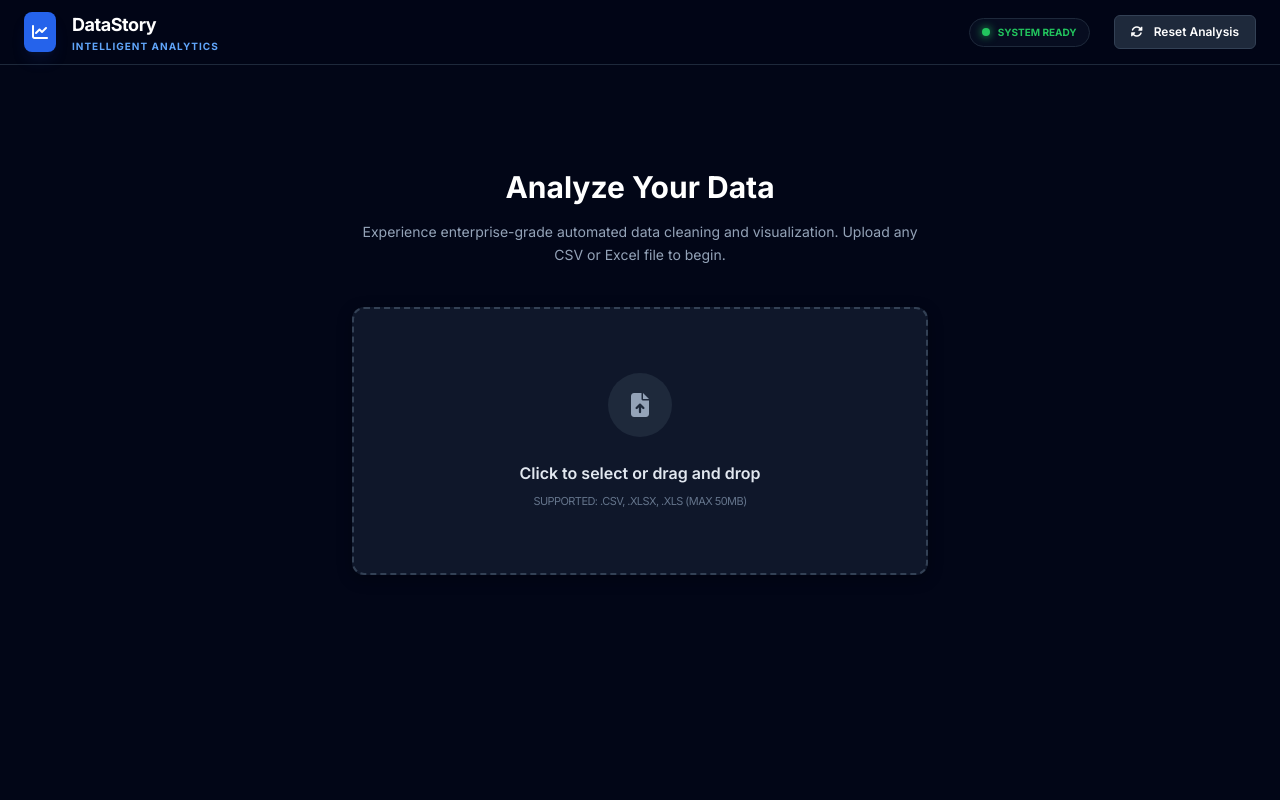
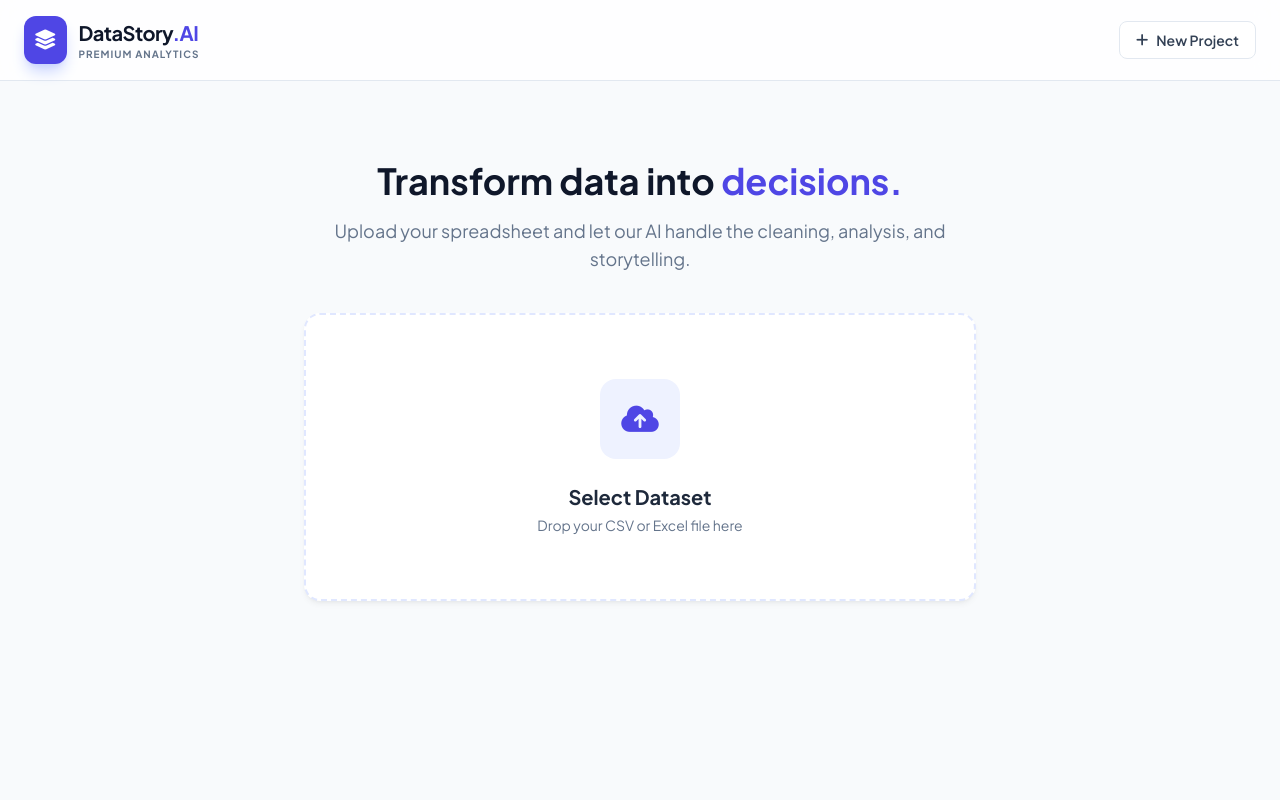
Before and after one commit to shrutikshrivastav/Data-Story-Telling, a Flask app: page / in a window 1280 px wide. Run offline with Flask 3, Linux system fonts and the light colour scheme; some libraries are stand-ins or nearby versions.

Commit message:
Revamp index.html with new styles and layout
Updated the title and styles for a more modern look, including new font and color variables. Enhanced the layout and UI components for better user experience.

```diff
--- a/templates/index.html
+++ b/templates/index.html
@@ -3,209 +3,195 @@
 <head>
     <meta charset="UTF-8">
     <meta name="viewport" content="width=device-width, initial-scale=1.0">
-    <title>DataStory | Enterprise Analytics</title>
+    <title>DataStory AI | Intelligent Insights</title>
 
     <script src="https://cdn.tailwindcss.com"></script>
     <script src="https://cdn.plot.ly/plotly-2.27.0.min.js"></script>
     <link rel="stylesheet" href="https://cdnjs.cloudflare.com/ajax/libs/font-awesome/6.4.0/css/all.min.css">
-    <link href="https://fonts.googleapis.com/css2?family=Inter:wght@400;500;600;700&display=swap" rel="stylesheet">
+    <link href="https://fonts.googleapis.com/css2?family=Plus+Jakarta+Sans:wght@400;500;600;700&display=swap" rel="stylesheet">
 
     <style>
-        body {
-            background: #020617;
-            font-family: 'Inter', sans-serif;
-            color: #e2e8f0;
-            overflow-x: hidden;
+        :root {
+            --primary: #4F46E5; /* Indigo */
+            --bg-light: #F8FAFC;
+            --surface: #FFFFFF;
+            --text-main: #1E293B;
+            --border-color: #E2E8F0;
         }
 
-        /* Professional Scrollbar */
-        ::-webkit-scrollbar { width: 6px; height: 6px; }
-        ::-webkit-scrollbar-track { background: #020617; }
-        ::-webkit-scrollbar-thumb { background: #1e293b; border-radius: 10px; }
-
-        /* Component Styles */
-        .glass-card {
-            background: #0f172a;
-            border: 1px solid #1e293b;
-            border-radius: 12px;
-            box-shadow: 0 4px 15px rgba(0,0,0,0.3);
+        body {
+            background: var(--bg-light);
+            font-family: 'Plus Jakarta Sans', sans-serif;
+            color: var(--text-main);
         }
 
-        .tab-active {
-            color: #38bdf8;
-            border-bottom: 2px solid #38bdf8;
-            background: rgba(56, 189, 248, 0.05);
+        /* Professional Header Glow */
+        .glass-nav {
+            background: rgba(255, 255, 255, 0.8);
+            backdrop-filter: blur(12px);
+            border-bottom: 1px solid var(--border-color);
         }
 
+        /* Elegant Cards */
+        .premium-card {
+            background: var(--surface);
+            border: 1px solid var(--border-color);
+            border-radius: 16px;
+            box-shadow: 0 4px 6px -1px rgba(0, 0, 0, 0.05), 0 2px 4px -2px rgba(0, 0, 0, 0.05);
+            transition: all 0.3s ease;
+        }
+        .premium-card:hover {
+            box-shadow: 0 10px 15px -3px rgba(0, 0, 0, 0.1);
+        }
+
+        /* Tab Styling */
+        .tab-btn {
+            position: relative;
+            padding: 0.75rem 1.25rem;
+            color: #64748B;
+            font-weight: 500;
+            transition: all 0.2s;
+        }
+        .tab-btn.active {
+            color: var(--primary);
+        }
+        .tab-btn.active::after {
+            content: '';
+            position: absolute;
+            bottom: -2px;
+            left: 0;
+            right: 0;
+            height: 2px;
+            background: var(--primary);
+            border-radius: 10px;
+        }
+
+        /* Table Styling */
         .custom-table th {
-            background: #1e293b;
-            color: #38bdf8;
-            position: sticky;
-            top: 0;
-            padding: 14px;
-            text-align: left;
+            background: #F1F5F9;
+            color: #475569;
             font-size: 11px;
             text-transform: uppercase;
-            letter-spacing: 0.05em;
-            z-index: 10;
+            padding: 12px 16px;
+            border-bottom: 2px solid var(--border-color);
+        }
+        .custom-table td {
+            padding: 12px 16px;
+            border-bottom: 1px solid var(--border-color);
+            font-size: 13px;
         }
 
-        .custom-table td {
-            padding: 12px 14px;
-            border-bottom: 1px solid #1e293b;
-            font-size: 13px;
-            color: #94a3b8;
-            white-space: nowrap;
+        /* Loading Animation */
+        .loader {
+            border-top-color: var(--primary);
+            animation: spinner 0.8s linear infinite;
         }
+        @keyframes spinner { 0% { transform: rotate(0deg); } 100% { transform: rotate(360deg); } }
 
-        .custom-table tr:hover td {
-            background: rgba(255,255,255,0.02);
-            color: #f8fafc;
-        }
-
-        .status-dot {
-            width: 8px; height: 8px;
-            background: #22c55e;
-            border-radius: 50%;
-            box-shadow: 0 0 8px #22c55e;
-        }
-
-        /* Animations */
-        .fade-in { animation: fadeIn 0.4s ease-out; }
-        @keyframes fadeIn { from { opacity: 0; transform: translateY(10px); } to { opacity: 1; transform: translateY(0); } }
+        .hidden { display: none; }
     </style>
 </head>
-
 <body class="min-h-screen">
 
-    <header class="border-b border-slate-800 bg-[#020617]/90 backdrop-blur-md sticky top-0 z-50">
-        <div class="max-w-[1600px] mx-auto px-6 h-16 flex items-center justify-between">
-            <div class="flex items-center gap-4">
-                <div class="bg-blue-600 p-2 rounded-lg shadow-lg shadow-blue-900/20">
-                    <i class="fas fa-chart-line text-white"></i>
+    <header class="glass-nav sticky top-0 z-50">
+        <div class="max-w-7xl mx-auto px-6 h-18 py-4 flex items-center justify-between">
+            <div class="flex items-center gap-3">
+                <div class="bg-indigo-600 p-2.5 rounded-xl shadow-lg shadow-indigo-200">
+                    <i class="fas fa-layer-group text-white text-xl"></i>
                 </div>
                 <div>
-                    <h1 class="text-lg font-bold tracking-tight text-white">DataStory</h1>
-                    <p class="text-[10px] text-blue-400 uppercase tracking-widest font-bold">Intelligent Analytics</p>
+                    <h1 class="text-xl font-bold tracking-tight text-slate-900">DataStory<span class="text-indigo-600">.AI</span></h1>
+                    <p class="text-[10px] text-slate-500 uppercase tracking-widest font-bold">Premium Analytics</p>
                 </div>
             </div>
 
-            <div id="nav-tabs" class="hidden flex gap-8 h-full items-center">
-                <button onclick="switchTab('data')" id="tab-data" class="h-full px-4 text-sm font-medium transition-all tab-active">
-                    <i class="fas fa-database mr-2"></i>Data
+            <nav id="nav-tabs" class="hidden flex gap-2">
+                <button onclick="switchTab('data')" id="tab-data" class="tab-btn active">
+                    <i class="fas fa-table-list mr-2"></i>Dataset
                 </button>
-                <button onclick="switchTab('viz')" id="tab-viz" class="h-full px-4 text-sm font-medium transition-all text-slate-400 hover:text-slate-200">
-                    <i class="fas fa-chart-pie mr-2"></i>Visualizations
+                <button onclick="switchTab('viz')" id="tab-viz" class="tab-btn">
+                    <i class="fas fa-chart-line mr-2"></i>Visuals
                 </button>
-                <button onclick="switchTab('nar')" id="tab-nar" class="h-full px-4 text-sm font-medium transition-all text-slate-400 hover:text-slate-200">
-                    <i class="fas fa-magic mr-2"></i>Narrative
+                <button onclick="switchTab('nar')" id="tab-nar" class="tab-btn">
+                    <i class="fas fa-wand-sparkles mr-2"></i>AI Narrative
+                </button>
+            </nav>
+
+            <button onclick="location.reload()" class="bg-white hover:bg-slate-50 text-slate-700 px-4 py-2 rounded-lg text-sm font-semibold border border-slate-200 transition-all flex items-center gap-2">
+                <i class="fas fa-plus"></i> New Project
+            </button>
+        </div>
+    </header>
+
+    <main class="max-w-7xl mx-auto p-8">
+
+        <div id="upload-container" class="mt-12 max-w-2xl mx-auto text-center">
+            <div class="mb-10">
+                <h2 class="text-4xl font-extrabold text-slate-900 mb-4">Transform data into <span class="text-indigo-600">decisions.</span></h2>
+                <p class="text-slate-500 text-lg">Upload your spreadsheet and let our AI handle the cleaning, analysis, and storytelling.</p>
+            </div>
+
+            <label class="premium-card block p-16 border-dashed border-2 border-indigo-100 bg-white hover:border-indigo-400 hover:bg-indigo-50/30 cursor-pointer transition-all group">
+                <input type="file" class="hidden" onchange="handleUpload(this)">
+                <div class="w-20 h-20 bg-indigo-50 rounded-2xl flex items-center justify-center mb-6 mx-auto group-hover:scale-110 transition-transform">
+                    <i class="fas fa-cloud-arrow-up text-3xl text-indigo-600"></i>
+                </div>
+                <h4 class="text-slate-800 font-bold text-xl mb-1">Select Dataset</h4>
+                <p class="text-slate-500 text-sm">Drop your CSV or Excel file here</p>
+            </label>
+        </div>
+
+        <div id="content-area" class="hidden space-y-8">
+
+            <div class="flex flex-wrap items-center justify-between gap-4">
+                <div>
+                    <h3 id="file-name-display" class="text-2xl font-bold text-slate-900">dataset_report.csv</h3>
+                    <p id="file-meta" class="text-sm text-slate-500 font-medium"></p>
+                </div>
+                <button id="download-btn" class="bg-indigo-600 hover:bg-indigo-700 text-white px-5 py-2.5 rounded-xl text-sm font-bold shadow-lg shadow-indigo-200 transition-all">
+                    <i class="fas fa-download mr-2"></i> Download Cleaned CSV
                 </button>
             </div>
 
-            <div class="flex items-center gap-6">
-                <div class="hidden md:flex items-center gap-2 bg-slate-900/50 px-3 py-1.5 rounded-full border border-slate-800">
-                    <div class="status-dot"></div>
-                    <span class="text-[10px] font-bold text-green-500 uppercase">System Ready</span>
-                </div>
-                <button onclick="location.reload()" class="bg-slate-800 hover:bg-slate-700 text-white px-4 py-2 rounded-md text-xs font-semibold border border-slate-700 transition-all">
-                    <i class="fas fa-sync-alt mr-2"></i> Reset Analysis
-                </button>
-            </div>
-        </div>
-    </header>
-
-    <main class="max-w-[1600px] mx-auto p-6">
-
-        <div id="upload-container" class="mt-20 max-w-xl mx-auto text-center fade-in">
-            <h2 class="text-3xl font-bold text-white mb-4">Analyze Your Data</h2>
-            <p class="text-slate-400 mb-10 text-sm leading-relaxed">
-                Experience enterprise-grade automated data cleaning and visualization.
-                Upload any CSV or Excel file to begin.
-            </p>
-
-            <label class="glass-card flex flex-col items-center justify-center p-16 border-dashed border-2 border-slate-700 cursor-pointer hover:border-blue-500 hover:bg-slate-900/50 transition-all group">
-                <input type="file" id="file-input" class="hidden" onchange="handleUpload(this)">
-                <div class="w-16 h-16 bg-slate-800 rounded-full flex items-center justify-center mb-6 group-hover:scale-110 transition-transform">
-                    <i class="fas fa-file-upload text-2xl text-slate-400 group-hover:text-blue-500"></i>
-                </div>
-                <span class="text-slate-200 font-semibold mb-2">Click to select or drag and drop</span>
-                <span class="text-[11px] text-slate-500 uppercase tracking-tighter">Supported: .CSV, .XLSX, .XLS (Max 50MB)</span>
-            </label>
-        </div>
-
-        <div id="content-area" class="hidden space-y-6 fade-in">
-
-            <div class="flex flex-col md:flex-row md:items-center justify-between gap-4 bg-slate-900/30 p-4 rounded-xl border border-slate-800">
-                <div class="flex items-center gap-4">
-                    <div class="p-2 bg-blue-500/10 rounded-lg"><i class="fas fa-file-csv text-blue-500"></i></div>
-                    <div>
-                        <h3 id="file-name-display" class="text-sm font-bold text-white">data_source.csv</h3>
-                        <p id="file-meta" class="text-[11px] text-slate-500 mt-0.5 uppercase tracking-wider font-semibold">0 Rows • 0 Columns</p>
-                    </div>
-                </div>
-                <div class="flex gap-2">
-                    <div class="px-3 py-1 bg-slate-800 rounded text-[10px] font-bold text-slate-300 border border-slate-700 uppercase">Analysis Complete</div>
+            <div id="section-data" class="premium-card overflow-hidden">
+                <div class="overflow-x-auto max-h-[600px]">
+                    <table class="w-full custom-table" id="data-table">
+                        <thead><tr id="table-headers"></tr></thead>
+                        <tbody id="table-body"></tbody>
+                    </table>
                 </div>
             </div>
 
-            <div id="section-data" class="fade-in">
-                <div class="glass-card overflow-hidden">
-                    <div class="overflow-x-auto max-h-[650px]">
-                        <table class="w-full custom-table" id="data-table">
-                            <thead><tr id="table-headers"></tr></thead>
-                            <tbody id="table-body"></tbody>
-                        </table>
-                    </div>
-                </div>
+            <div id="section-viz" class="hidden grid grid-cols-1 lg:grid-cols-2 gap-8">
+                <div class="premium-card p-6" id="chart-main_bar"></div>
+                <div class="premium-card p-6" id="chart-distribution"></div>
+                <div class="premium-card p-6 lg:col-span-2" id="chart-correlation"></div>
             </div>
 
-            <div id="section-viz" class="hidden">
-                <div class="grid grid-cols-1 lg:grid-cols-2 gap-6">
-                    <div class="glass-card p-4">
-                        <div id="chart-main_bar" class="h-[400px] w-full"></div>
-                    </div>
-                    <div class="glass-card p-4">
-                        <div id="chart-distribution" class="h-[400px] w-full"></div>
-                    </div>
-                    <div class="glass-card p-4 lg:col-span-2">
-                        <div id="chart-correlation" class="h-[500px] w-full"></div>
-                    </div>
+            <div id="section-nar" class="hidden max-w-4xl mx-auto grid gap-6">
                 </div>
-            </div>
-
-            <div id="section-nar" class="hidden max-w-4xl mx-auto space-y-4">
-                <div id="narrative-list" class="grid gap-4">
-                    </div>
-            </div>
 
         </div>
     </main>
 
     <script>
-        // Tab Management
+        // 1. Smooth Tab Switching
         function switchTab(tabId) {
-            const tabs = ['data', 'viz', 'nar'];
-            tabs.forEach(id => {
-                const section = document.getElementById(`section-${id}`);
-                const btn = document.getElementById(`tab-${id}`);
-                if (id === tabId) {
-                    section.classList.remove('hidden');
-                    btn.classList.add('tab-active', 'text-white');
-                    btn.classList.remove('text-slate-400');
-                } else {
-                    section.classList.add('hidden');
-                    btn.classList.remove('tab-active', 'text-white');
-                    btn.classList.add('text-slate-400');
-                }
+            ['data', 'viz', 'nar'].forEach(id => {
+                document.getElementById(`section-${id}`).classList.add('hidden');
+                document.getElementById(`tab-${id}`).classList.remove('active');
             });
 
-            // Resize Plotly charts when switching to Viz tab
+            document.getElementById(`section-${tabId}`).classList.remove('hidden');
+            document.getElementById(`tab-${tabId}`).classList.add('active');
+
+            // Force charts to fit container on switch
             if (tabId === 'viz') {
                 window.dispatchEvent(new Event('resize'));
             }
         }
 
-        // File Ingestion Logic
+        // 2. Upload and Backend Communication
         async function handleUpload(input) {
             const file = input.files[0];
             if (!file) return;
@@ -213,90 +199,79 @@
             const formData = new FormData();
             formData.append('file', file);
 
-            // Show Loading State
+            // Professional Loading State
             const container = document.getElementById('upload-container');
-            const originalHTML = container.innerHTML;
             container.innerHTML = `
-                <div class="py-24 text-center">
-                    <div class="inline-block animate-spin mb-6">
-                        <i class="fas fa-circle-notch text-5xl text-blue-500"></i>
-                    </div>
-                    <h3 class="text-xl font-bold text-white mb-2">Analyzing Dataset</h3>
-                    <p class="text-slate-500 text-sm animate-pulse">Running data quality checks and statistical models...</p>
+                <div class="py-20 flex flex-col items-center">
+                    <div class="loader ease-linear rounded-full border-4 border-t-4 border-gray-200 h-16 w-16 mb-6"></div>
+                    <h3 class="text-xl font-bold text-slate-800">Processing Pipeline</h3>
+                    <p class="text-slate-500">Cleansing data and generating AI narratives...</p>
                 </div>
             `;
 
             try {
-                const response = await fetch('/upload', {
-                    method: 'POST',
-                    body: formData
-                });
-
+                const response = await fetch('/upload', { method: 'POST', body: formData });
                 const data = await response.json();
 
-                if (!response.ok || data.error) {
-                    throw new Error(data.error || "Execution failed on server.");
-                }
+                if (!response.ok || data.error) throw new Error(data.error || "Server Error");
 
                 renderDashboard(data);
 
             } catch (error) {
-                console.error("Pipeline Error:", error);
-                alert("❌ System Error: " + error.message);
-                container.innerHTML = originalHTML; // Restore upload UI
+                alert("Pipeline Interrupted: " + error.message);
+                location.reload();
             }
         }
 
-        // Dashboard Rendering
+        // 3. Render Data to Professional UI
         function renderDashboard(data) {
-            // UI State Change
             document.getElementById('upload-container').classList.add('hidden');
             document.getElementById('nav-tabs').classList.remove('hidden');
             document.getElementById('content-area').classList.remove('hidden');
 
-            // Metadata Update
             document.getElementById('file-name-display').innerText = data.filename;
             document.getElementById('file-meta').innerText =
-                `${data.summary.rows.toLocaleString()} Records • ${data.summary.cols} Columns • Quality: ${data.summary.score}%`;
+                `${data.summary.rows} Records • ${data.summary.cols} Columns • Data Integrity: ${data.summary.score}%`;
 
-            // 1. Build Table
+            // Render Table
             const headers = document.getElementById('table-headers');
             const body = document.getElementById('table-body');
-
             headers.innerHTML = data.table.cols.map(c => `<th>${c.header}</th>`).join('');
             body.innerHTML = data.table.rows.map(row => `
-                <tr>
-                    ${data.table.cols.map(c => `<td>${row[c.field] !== null ? row[c.field] : '<span class="opacity-30">N/A</span>'}</td>`).join('')}
-                </tr>
+                <tr>${data.table.cols.map(c => `<td>${row[c.field] || '-'}</td>`).join('')}</tr>
             `).join('');
 
-            // 2. Plot Charts
+            // Render Elegant Charts (Light Theme Layout)
+            const layoutBase = {
+                paper_bgcolor: 'rgba(0,0,0,0)',
+                plot_bgcolor: 'rgba(0,0,0,0)',
+                font: { family: 'Plus Jakarta Sans', color: '#475569' },
+                margin: { t: 40, r: 20, l: 40, b: 40 }
+            };
+
             const config = { responsive: true, displayModeBar: false };
-            Object.keys(data.charts).forEach(chartId => {
-                const chartElement = document.getElementById(`chart-${chartId}`);
-                if (chartElement) {
-                    Plotly.newPlot(chartId === 'correlation' ? `chart-correlation` : `chart-${chartId}`,
-                                   data.charts[chartId].data,
-                                   data.charts[chartId].layout,
-                                   config);
-                }
+
+            Object.keys(data.charts).forEach(id => {
+                const chartData = data.charts[id];
+                // Update chart layout for light mode
+                const elegantLayout = {...chartData.layout, ...layoutBase};
+                Plotly.newPlot(`chart-${id}`, chartData.data, elegantLayout, config);
             });
 
-            // 3. Build Narrative
-            const narrativeBox = document.getElementById('narrative-list');
-            narrativeBox.innerHTML = data.narrative.map(item => `
-                <div class="glass-card p-6 flex gap-5 hover:border-blue-500/40 transition-all">
-                    <div class="w-12 h-12 rounded-xl bg-blue-500/10 flex items-center justify-center text-blue-500 shrink-0">
-                        <i class="fas fa-bolt-lightning text-lg"></i>
+            // Render Narrative AI Cards
+            const narBox = document.getElementById('section-nar');
+            narBox.innerHTML = data.narrative.map(item => `
+                <div class="premium-card p-6 flex gap-6 items-start hover:border-indigo-200 transition-all">
+                    <div class="bg-indigo-50 p-4 rounded-2xl text-indigo-600">
+                        <i class="fas fa-lightbulb text-xl"></i>
                     </div>
                     <div>
-                        <h4 class="font-bold text-white mb-1">${item.title}</h4>
-                        <p class="text-sm text-slate-400 leading-relaxed">${item.desc}</p>
+                        <h4 class="text-lg font-bold text-slate-900 mb-1">${item.title}</h4>
+                        <p class="text-slate-600 leading-relaxed text-sm">${item.desc}</p>
                     </div>
                 </div>
             `).join('');
         }
     </script>
-
 </body>
 </html>
```
